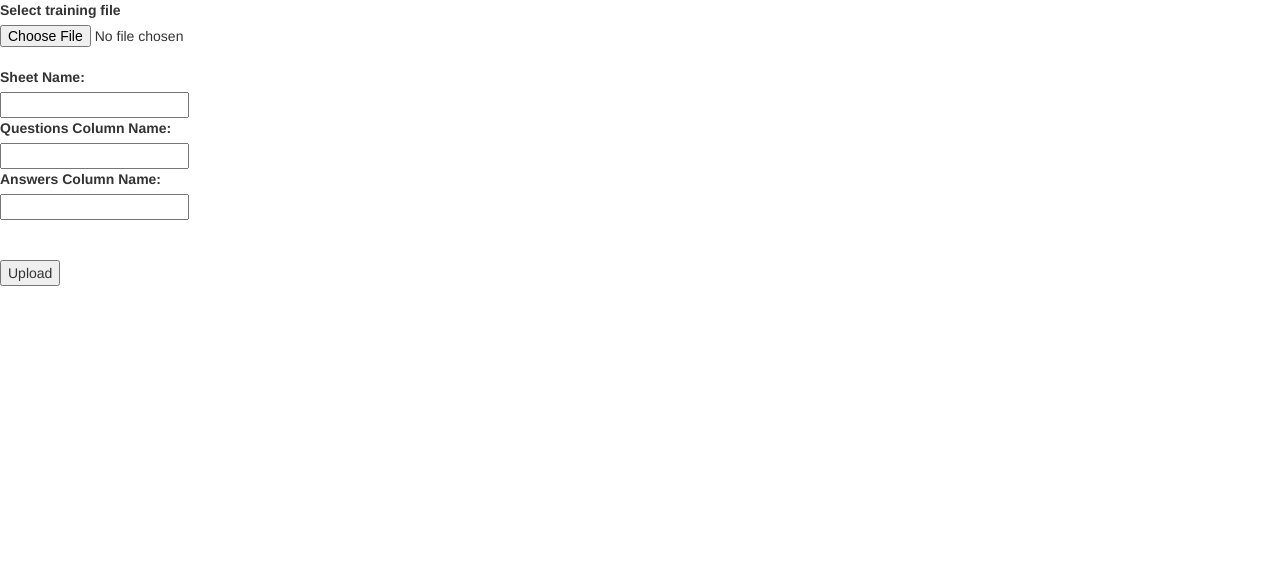
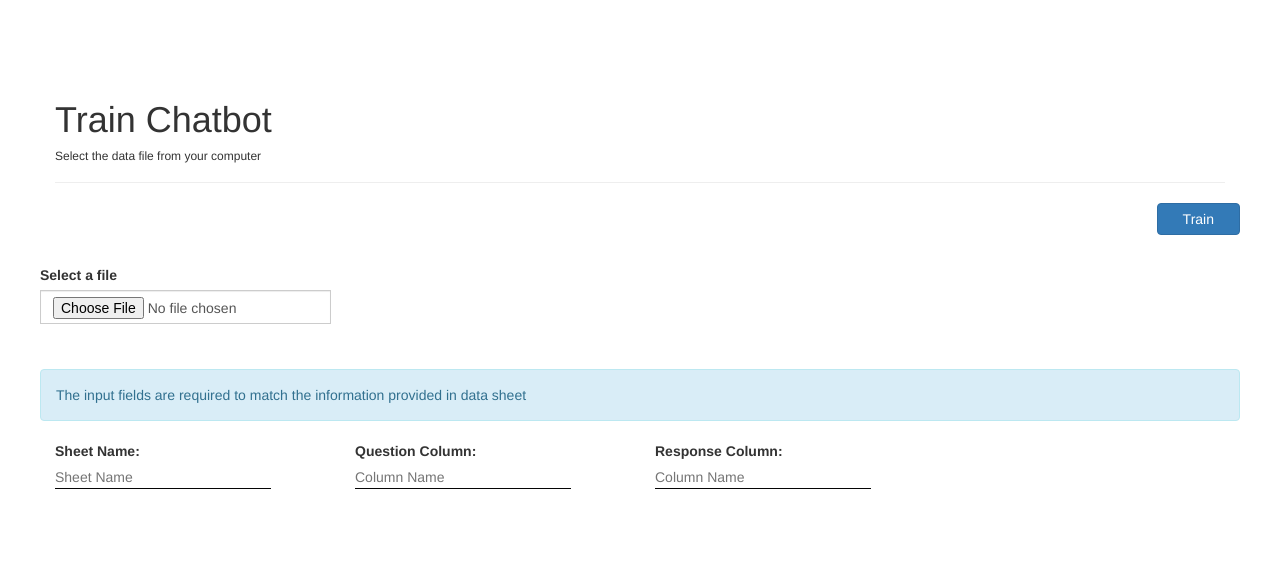
Before and after one commit to rushnaulaziz/chatbot-demo, a Flask app: page /train in a window 1280 px wide. Shown: the top 578 px of the page. Run offline with Flask 2, Linux system fonts and the light colour scheme; parts of the project's set-up code (start-up, migrations or seed data) failed here and were passed over; some libraries are stand-ins or nearby versions.

Commit message:
changes train page template

```diff
--- /dev/null
+++ b/static/css/train.css
@@ -0,0 +1,32 @@
+.input {
+    border: none;
+    border-bottom: 1px solid rgb(5, 5, 5);
+    width: 80%;
+    padding-left: 0px;
+}
+.input:focus {
+    outline: none;
+    box-shadow: none;
+}
+
+
+.container {
+    padding: 60px 0px;
+}
+.row {
+    padding-bottom: 30px;
+}
+
+label {
+    color:rgb(51, 51, 51)
+}
+.col-sm-3{
+    display: inline-grid;
+}
+.align-right {
+    text-align: right;
+}
+
+.btn {
+    padding: 5px 25px;
+}
--- a/templates/train.html
+++ b/templates/train.html
@@ -19,14 +19,53 @@
       rel="stylesheet"
       href="https://maxcdn.bootstrapcdn.com/bootstrap/3.4.1/css/bootstrap.min.css"
     />
+
+    <link rel="stylesheet" href="static/css/train.css">
     <script src="https://ajax.googleapis.com/ajax/libs/jquery/3.5.1/jquery.min.js"></script>
     <script src="https://maxcdn.bootstrapcdn.com/bootstrap/3.4.1/js/bootstrap.min.js"></script>
     <title>Upload training Data</title>
   </head>
 
   <body>
-    <form id="upload-file"  method="post" enctype="multipart/form-data">
-        <div class="container" id="my_progress_bar">
+    <div>
+      <div>
+        <div class="container">
+
+          <div class="page-header">
+            <h1>Train Chatbot</h1>
+            <h6>Select the data file from your computer</h6>
+          </div>
+          <div class="row align-right">
+
+            <button type="button" id="upload-file-btn" class="btn btn-primary">Train</button>
+
+         </div>
+          <form id="upload-file" method="post" enctype="multipart/form-data">
+            <div class="form-group row">
+              <label for="fileName">Select a file</label>
+              <div class="input-group">
+                <input
+                  id="fileName"
+                  class="form-control"
+                  name="file"
+                  type="file"
+                  accept="application/vnd.openxmlformats-officedocument.spreadsheetml.sheet"
+                />
+
+              </div>
+            </div>
+            <div class="row">
+              <div class="alert alert-info">
+                The input fields are required to match the information provided in
+                data sheet
+              </div>
+              <div class="col-sm-3"><label>Sheet Name:</label><input class="input"  type="text" class="form-control" name="sheet_name" id="sheet_name" placeholder="Sheet Name"/></div>
+              <div class="col-sm-3"><label>Question Column:</label><input class="input"  type="text" class="form-control" name="question_column" id="question_column" placeholder="Column Name"/></div>
+              <div class="col-sm-3"><label>Response Column:</label><input class="input"  type="text" class="form-control" name="response_column" id="response_column" placeholder="Column Name"/></div>
+           </div>
+
+          </form>
+          <div class="container" id="my_progress_bar">
             <h2>Training in progress</h2>
             <div class="progress">
               <div
@@ -42,30 +81,12 @@
               </div>
             </div>
           </div>
-        <div id="training_completed">
-          <h2>Training Completed</h2>
+          <div id="training_completed">
+            <h2>Training Completed</h2>
+          </div>
         </div>
-      <label>Select training file</label>
-      <input
-        name="file"
-        type="file"
-        accept="application/vnd.openxmlformats-officedocument.spreadsheetml.sheet"
-      />
-      <br/>
-      <label>Sheet Name:</label>
-      <br/>
-      <input name="sheet_name" />
-      <br/>
-      <label>Questions Column Name:</label>
-      <br/>
-      <input name="question_column" />
-      <br/>
-      <label>Answers Column Name:</label>
-      <br/>
-      <input name="response_column" />
-      <br/><br/><br/>
-      <button id="upload-file-btn" type="button">Upload</button>
-    </form>
+      </div>
+    </div>
 
 
     <script src="https://ajax.googleapis.com/ajax/libs/jquery/1.12.4/jquery.min.js"></script>
@@ -89,12 +110,10 @@
             if (data == 100) {
               socket.emit("client_disconnecting");
               $("#my_progress_bar").hide();
-              $("#training_completed").show();}
-            else{
+              $("#training_completed").show();
+            } else {
               $("#my_progress_bar").show();
             }
-
-
 
             document.getElementById("pbar").style.width = data + "%";
             document.getElementById("pbar").innerHTML = data + "%";
```
Also changed, not shown: 1 other file.
